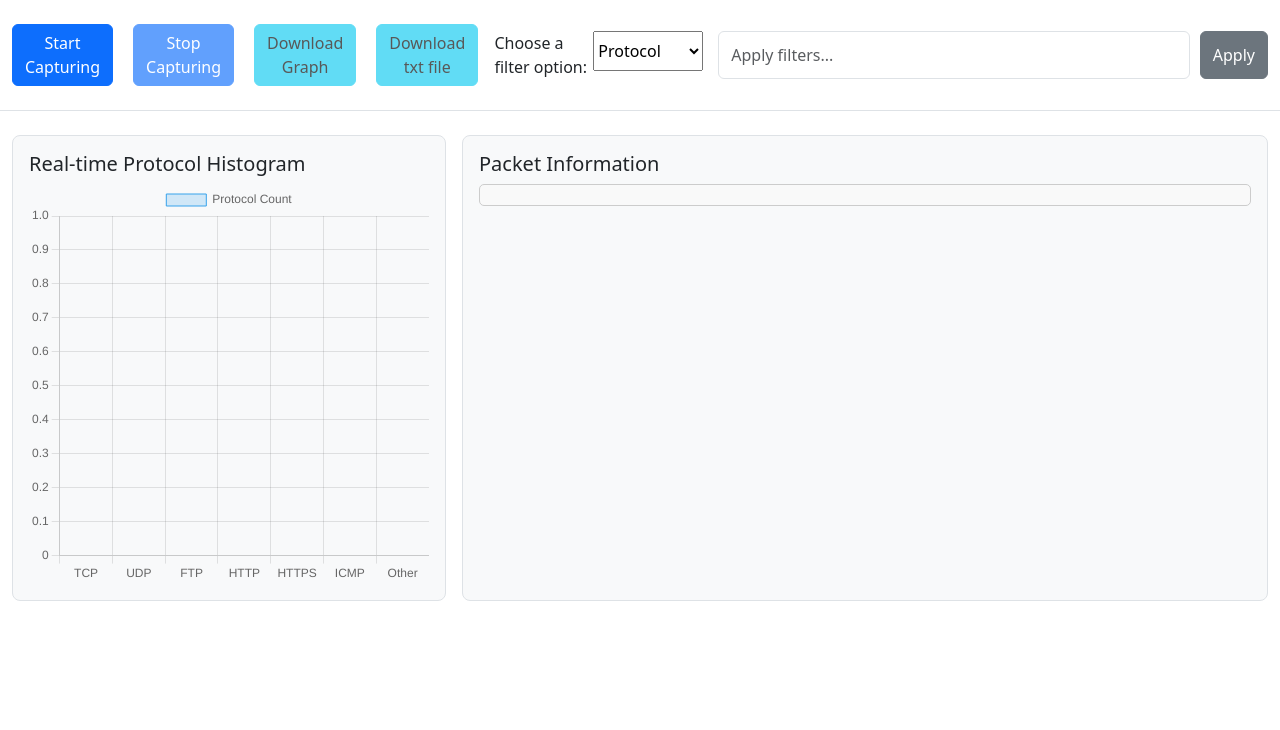
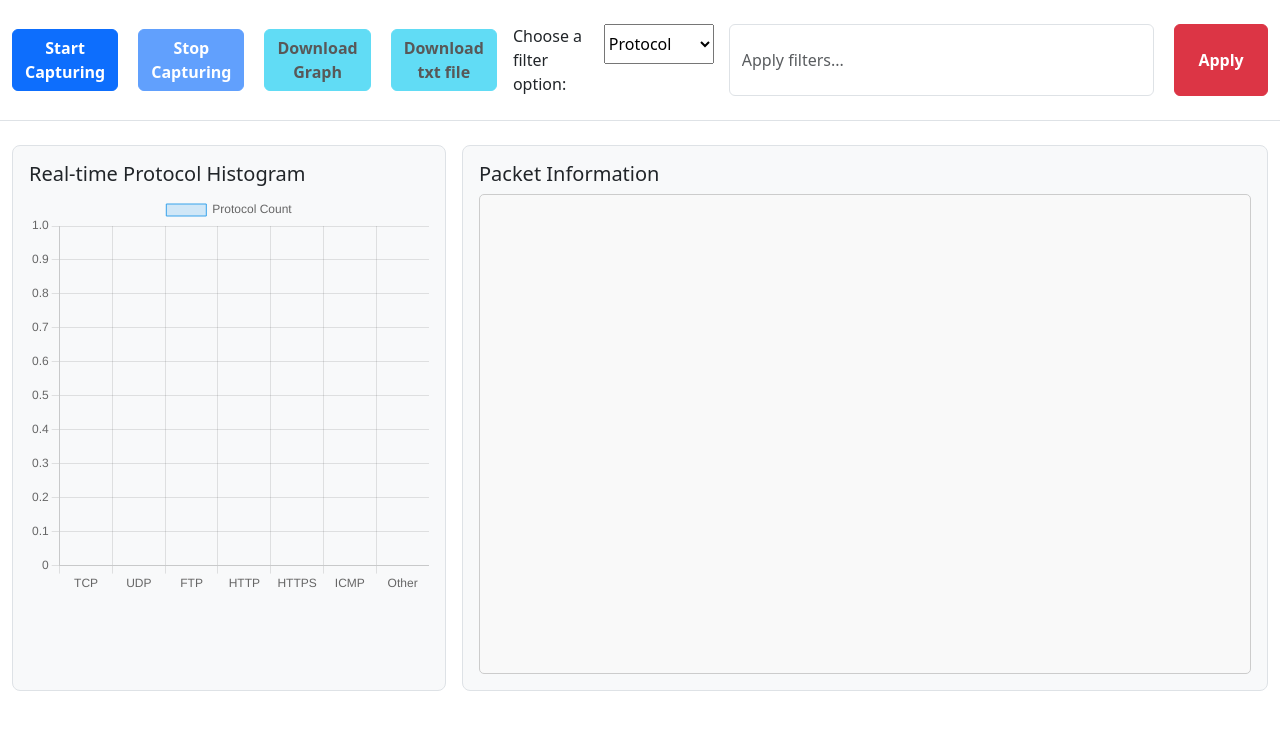
Before and after one commit to mym10/Network-Traffic-Analysis-Tool, a website: page index.html in a window 1280 px wide. Drawn offline with nearby package versions, Linux system fonts and the light colour scheme; no server answers.

Commit message:
button css

```diff
--- a/index.html
+++ b/index.html
@@ -29,7 +29,7 @@
                   <option value="length">Length(dsc)</option> <!--when pressed length should be arranged into ascending order-->
                 </select>
                 <input type="search" class="form-control" placeholder="Apply filters..." aria-label="Search">
-                <button type="button" id="apply-filter-btn" class="btn btn-secondary" style="margin-left: 10px;">Apply</button>
+                <button type="button" id="apply-filter-btn" class="btn btn-danger" style="margin-left: 20px; width:150px">Apply</button>
             </form>
         </div>
     </header>
--- a/static/styles.css
+++ b/static/styles.css
@@ -2,13 +2,17 @@ body {
     font-family: Arial, sans-serif;
 }
 
-
-
 #packet-info {
     border-radius: 5px;
-    max-height: 80vh; /* Set a maximum height */
+    /*height: 80vh;*/
+    max-height: 70vh; /* Set a maximum height */
+    min-height: 60vh;
     overflow-y: auto; /* Enable vertical scrolling */
     padding: 10px;
     border: 1px solid #ccc;
     background-color: #f9f9f9;
 }
+
+button {
+    font-weight:bolder!important;
+}
```
